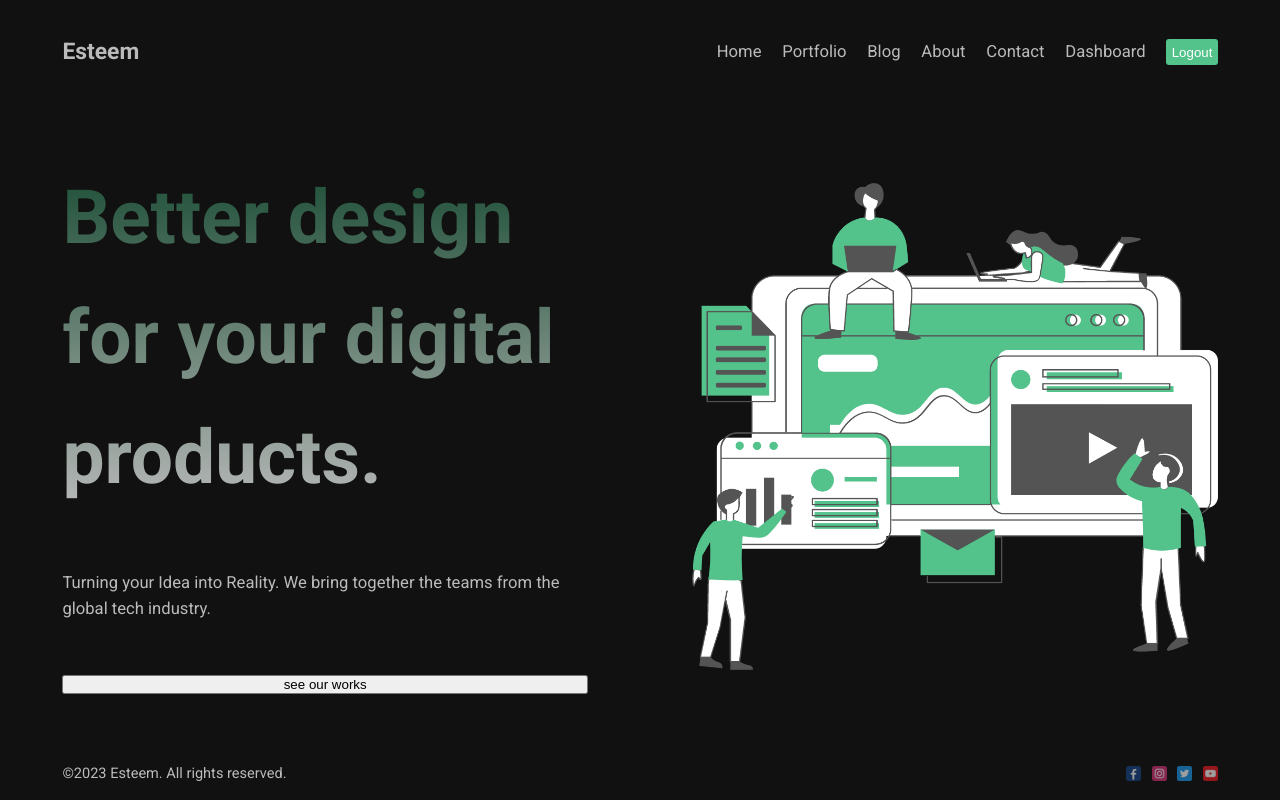
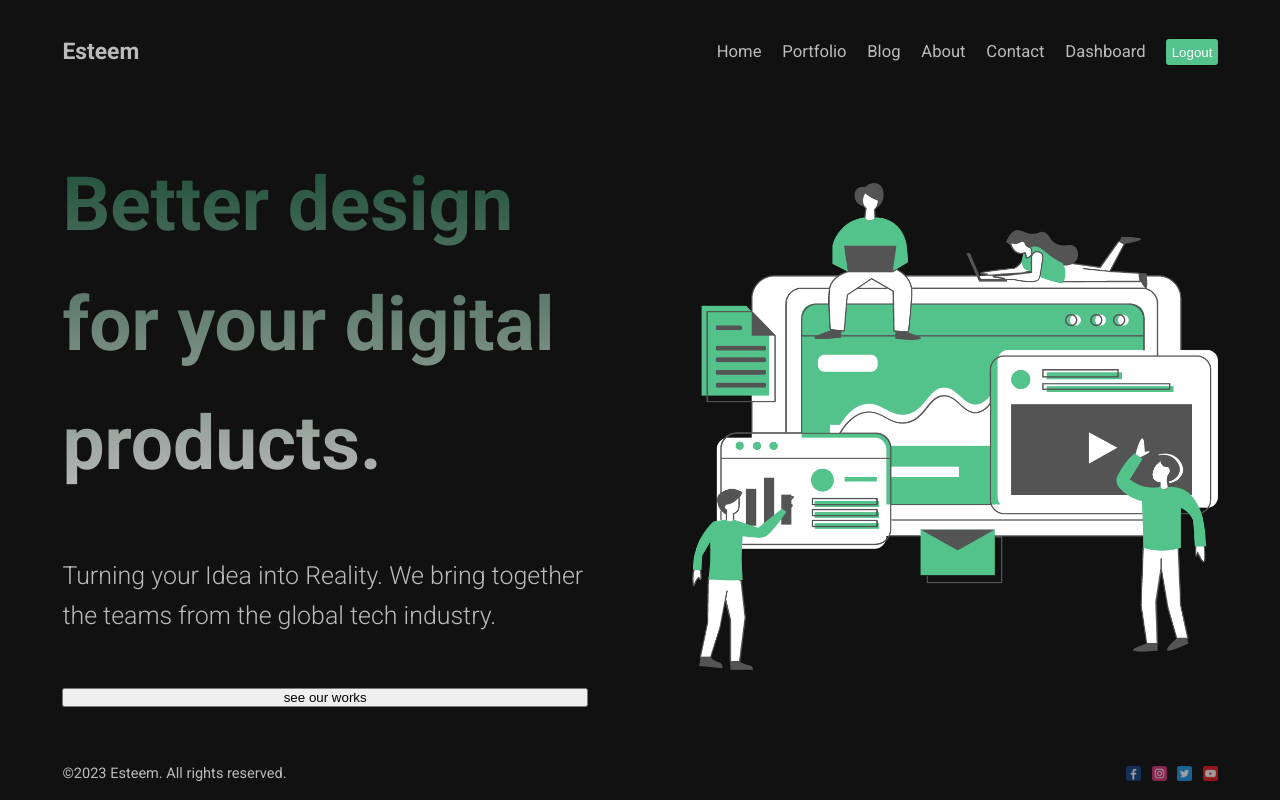
Before and after one commit to esteemayo/next_13, a Next.js app: page / in a window 1280 px wide. Built offline with nearby package versions, Linux system fonts and the light colour scheme.

Commit message:
feat: add styling

```diff
--- a/src/app/page.module.scss
+++ b/src/app/page.module.scss
@@ -17,6 +17,8 @@
     }
 
     .desc {
+      font-size: 2.4rem;
+      font-weight: 300;
     }
 
     .button {
```
